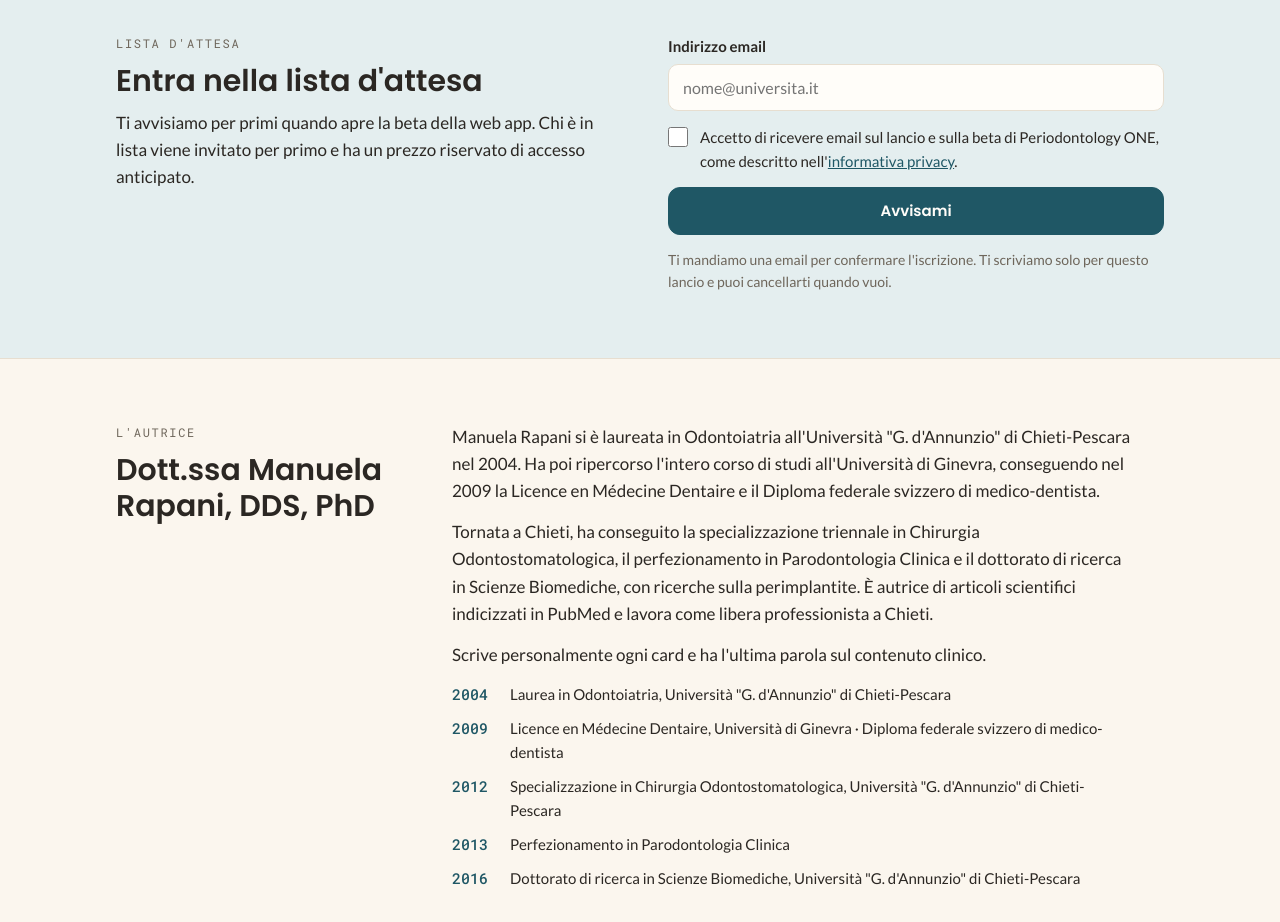
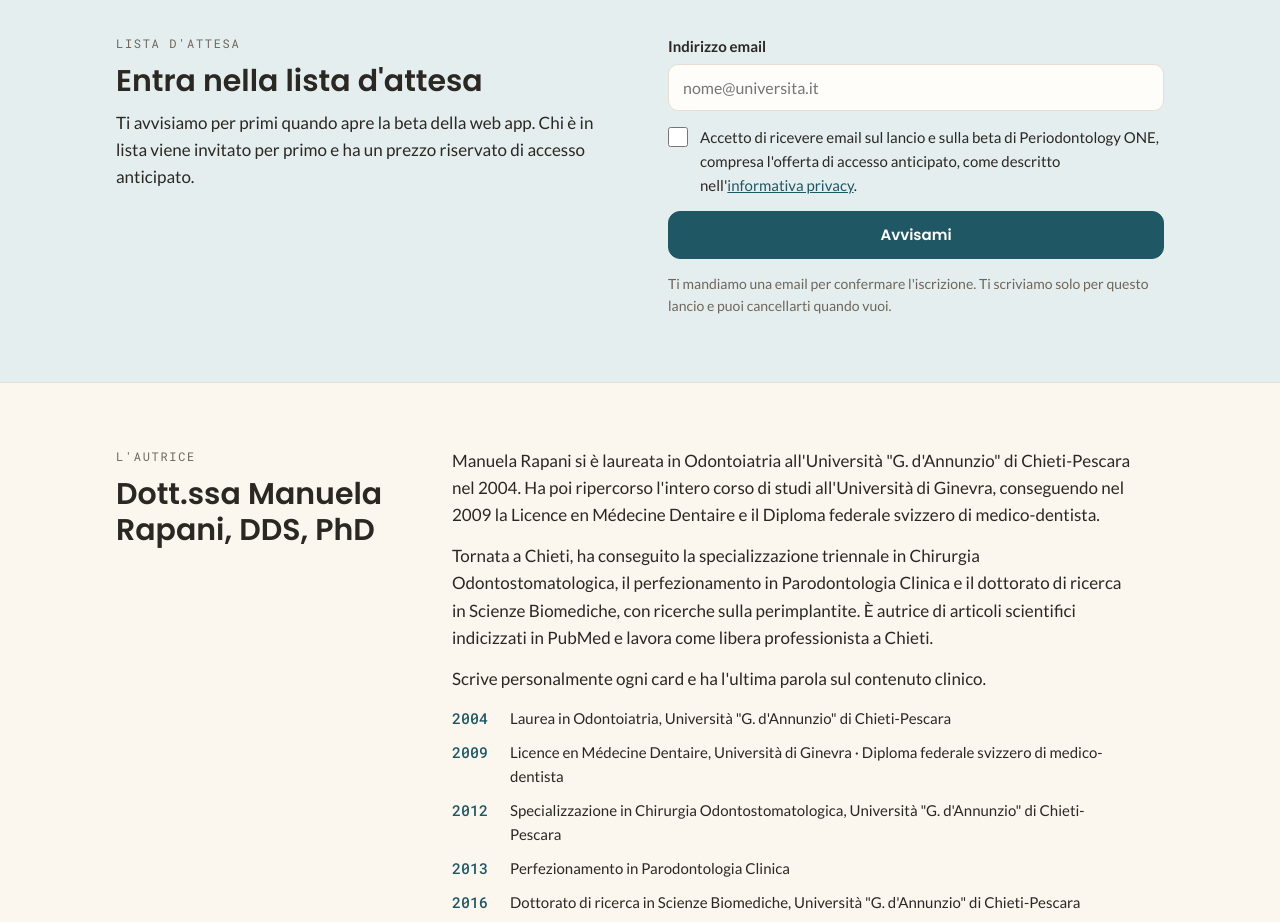
Before and after one commit to manuelarapani/periodontology-landing, a plain HTML site: page index.html in a window 1280 px wide. Shown: the part 3300-4222 px from the top of the page. Drawn offline with Linux system fonts and the light colour scheme.

Commit message:
Consenso: aggiunta l'offerta di accesso anticipato, come nell'informativa (IT/EN)

```diff
--- a/index.html
+++ b/index.html
@@ -415,7 +415,7 @@ footer.site .wrap{display:flex;justify-content:space-between;gap:12px;flex-wrap:
         </label>
         <div class="consent">
           <input type="checkbox" id="consent" required>
-          <label for="consent">Accetto di ricevere email sul lancio e sulla beta di Periodontology ONE, come descritto nell'<a href="#privacy">informativa privacy</a>.</label>
+          <label for="consent">Accetto di ricevere email sul lancio e sulla beta di Periodontology ONE, compresa l'offerta di accesso anticipato, come descritto nell'<a href="#privacy">informativa privacy</a>.</label>
         </div>
         <button class="btn primary" type="submit">Avvisami</button>
         <p class="form-note">Ti mandiamo una email per confermare l'iscrizione. Ti scriviamo solo per questo lancio e puoi cancellarti quando vuoi.</p>
```
Also changed, not shown: en/index.html (+1 -1 lines).
